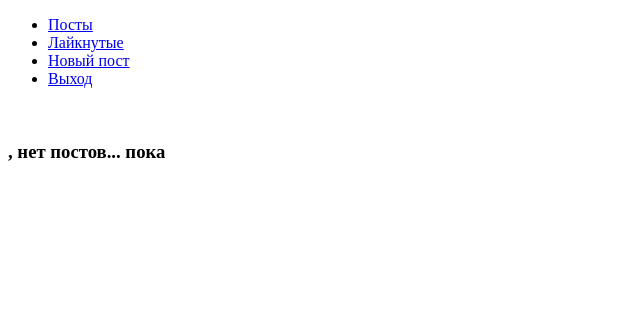
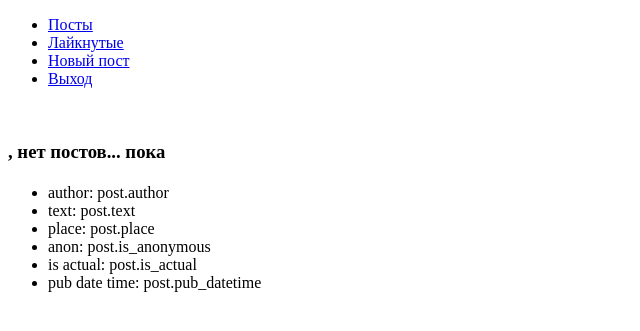
Before and after one commit to Koi7/syp, a Django app: template posts/templates/posts/posts.html in a window 1280 px wide. Shown: the top 331 px of the page, without its empty margins (0-640 px from the left). Run offline with Django 3.2, Linux system fonts and the light colour scheme; the template is opened without the code that fills it: values that come from a table or form of the project are taken from there, others are empty; tables that the repository leaves empty hold one stand-in row (values such as "Sample post"); parts of the project's set-up code (start-up, migrations or seed data) failed here and were passed over.

Commit message:
place autodetection

```diff
--- a/posts/models.py
+++ b/posts/models.py
@@ -50,6 +50,8 @@ class VKUser(models.Model):
 
 #post model
 class Post(models.Model):
+    author = models.ForeignKey(User, on_delete=models.CASCADE)
+    place = models.CharField(max_length=200, default="")
     text = models.CharField(max_length=2000)
     pub_datetime = models.DateTimeField(auto_now_add=True)
     is_anonymous = models.BooleanField(default=True)
--- a/posts/templates/posts/add_post.html
+++ b/posts/templates/posts/add_post.html
@@ -3,15 +3,15 @@
 {% block title %}Новый пост{% endblock %}
 
 {% block content %}
-    <form>
+    <form action="" method="POST">
         <table>
         <tr>
             <td>Текст:</td>
-            <td><textarea maxlength="2000"></textarea></td>
+            <td><textarea name="text" maxlength="2000"></textarea></td>
         </tr>
         <tr>
             <td>Анонимно:</td>
-            <td><input type="checkbox"></td>
+            <td><input name="is_anonymous" type="checkbox"></td>
         </tr>
         <tr>
             <td></td>
--- a/posts/templates/posts/posts.html
+++ b/posts/templates/posts/posts.html
@@ -7,4 +7,14 @@
     <img src="{{request.user.vkuser.photo_rec}}">
     <h3>{{request.user.first_name}}, нет постов... пока</h3>
     <h4>{{request.user.vkuser.place}}</h4>
+    {% for post in posts_list %}
+        <ul>
+            <li>author: post.author</li>
+            <li>text: post.text</li>
+            <li>place: post.place</li>
+            <li>anon: post.is_anonymous</li>
+            <li>is actual: post.is_actual</li>
+            <li>pub date time: post.pub_datetime</li>
+        </ul>
+    {% endfor %}
 {% endblock %}
```
Also changed, not shown: posts/views.py (+16 -2 lines).
